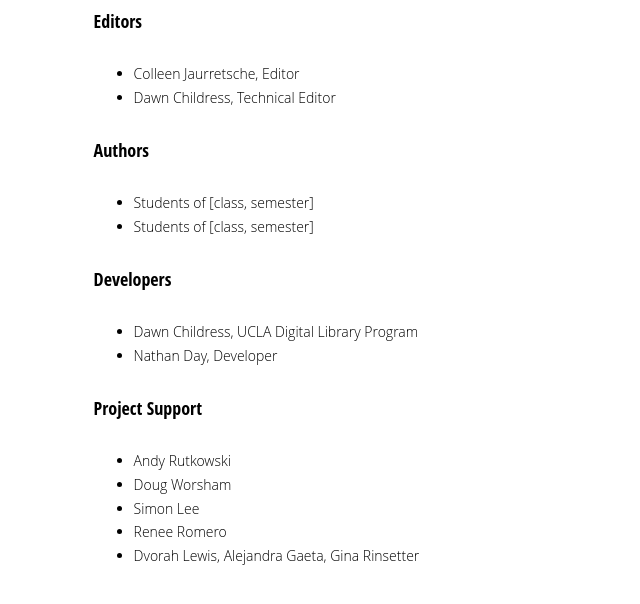
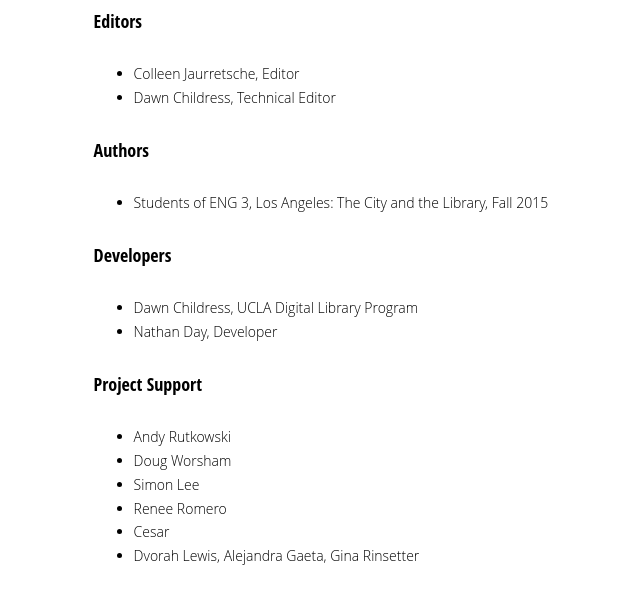
Before and after one commit to CityStoriesUCLA/lyricalmap-old, a plain HTML site: page pages/contributors.html in a window 1280 px wide. Shown: the part 156-760 px from the top of the page, without its empty margins (60-700 px from the left). Drawn offline with Linux system fonts and the light colour scheme; files that its build step writes are made by us from their sources.

Commit message:
update contributors page with course name

```diff
--- a/pages/contributors.html
+++ b/pages/contributors.html
@@ -12,8 +12,7 @@
 
         <h5>Authors</h5>
         <ul>
-            <li>Students of [class, semester]</li>
-            <li>Students of [class, semester]</li>
+            <li>Students of ENG 3, Los Angeles: The City and the Library, Fall 2015</li>
         </ul>
 
         <h5>Developers</h5>
@@ -28,6 +27,7 @@
             <li>Doug Worsham</li>
             <li>Simon Lee</li>
             <li>Renee Romero</li>
+            <li>Cesar</li>
             <li>Dvorah Lewis, Alejandra Gaeta, Gina Rinsetter</li>
         </ul>
     </div>
```
